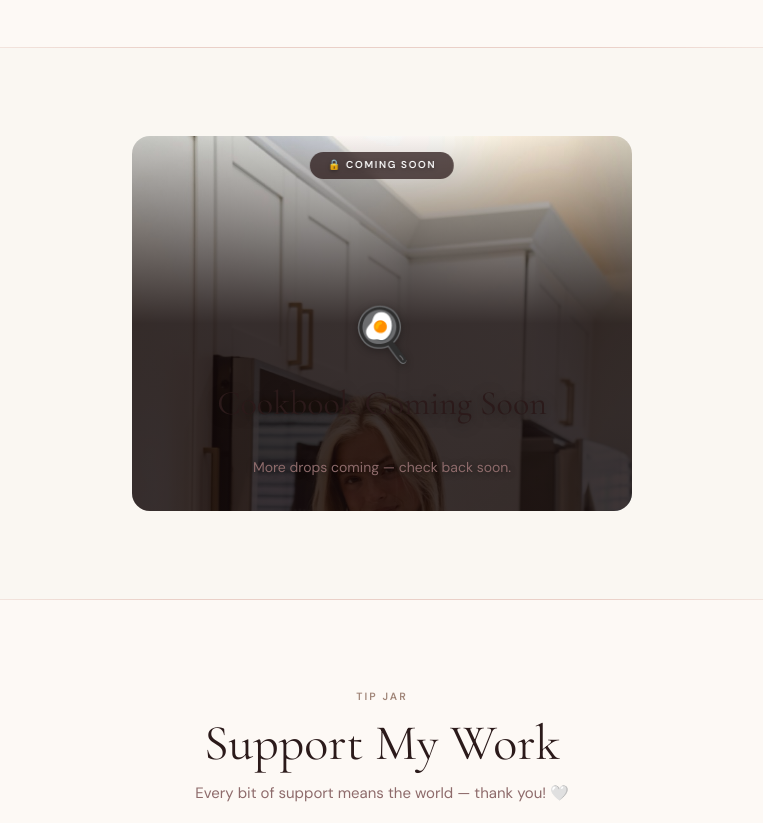
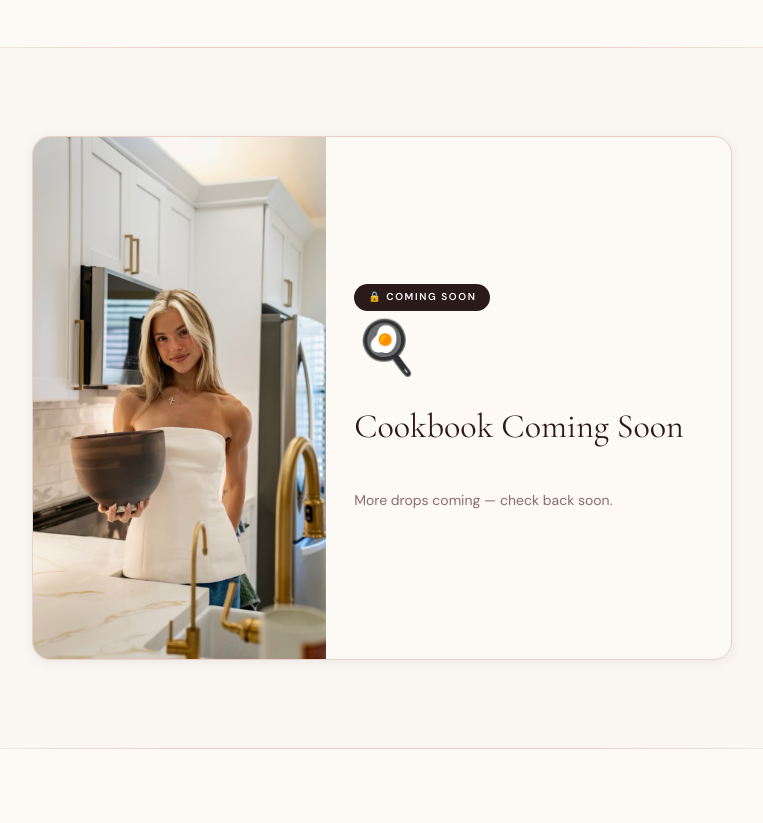
Before and after one commit to samuelotto24-cmyk/Mandi-Bagley-links, a plain HTML site: page index.html in a window 1280 px wide. Shown: the part 3780-4603 px from the top of the page, without its empty margins (258-1021 px from the left). Drawn offline with nearby package versions, Linux system fonts and the light colour scheme.

Commit message:
Cookbook horizontal layout, prices much bigger

```diff
--- a/index.html
+++ b/index.html
@@ -532,7 +532,7 @@
 
     .program-price {
       font-family: var(--serif);
-      font-size: 44px;
+      font-size: clamp(48px, 7vw, 72px);
       font-weight: 600;
       color: var(--rose);
       margin-bottom: 6px;
@@ -694,19 +694,30 @@
       justify-content: center;
     }
 
+    /* Cookbook card — horizontal, photo left, text right */
     .coming-soon-card {
       position: relative;
+      background: var(--warm-white);
+      border: 1.5px solid var(--blush);
       border-radius: var(--r-md);
-      max-width: 500px;
+      max-width: 700px;
       width: 100%;
-      text-align: center;
       overflow: hidden;
+      display: flex;
+      flex-direction: row;
+      align-items: stretch;
+      box-shadow: var(--shadow-sm);
+      transition: box-shadow var(--ease), transform var(--ease);
+    }
+    .coming-soon-card:hover {
+      box-shadow: var(--shadow-md);
+      transform: translateY(-2px);
     }
 
     .coming-soon-photo {
-      width: 100%;
-      aspect-ratio: 4 / 3;
+      flex: 0 0 42%;
       overflow: hidden;
+      background: var(--blush-light);
     }
     .coming-soon-photo img {
       width: 100%;
@@ -718,50 +729,43 @@
     }
     .coming-soon-card:hover .coming-soon-photo img { transform: scale(1.03); }
 
-    /* Text overlaid on top of the photo */
     .coming-soon-body {
-      position: absolute;
-      inset: 0;
+      flex: 1;
       display: flex;
       flex-direction: column;
-      align-items: center;
-      justify-content: flex-end;
+      align-items: flex-start;
+      justify-content: center;
       padding: 32px 28px;
-      background: linear-gradient(to top, rgba(20,10,10,0.82) 50%, transparent 100%);
+      text-align: left;
+      gap: 10px;
     }
 
     .coming-soon-body h3 {
-      color: #fff;
-      font-size: clamp(26px, 4vw, 36px);
-      text-shadow: 0 2px 12px rgba(0,0,0,0.5);
+      color: var(--espresso);
+      font-size: clamp(22px, 3vw, 32px);
     }
     .coming-soon-body .cs-note {
-      color: rgba(255,255,255,0.88);
+      color: var(--text-muted);
       font-size: 14px;
-      margin-top: 8px;
-      text-shadow: 0 1px 6px rgba(0,0,0,0.5);
+      margin-top: 4px;
     }
-    .coming-soon-body .cs-emoji {
-      text-shadow: 0 2px 8px rgba(0,0,0,0.3);
+
+    @media (max-width: 580px) {
+      .coming-soon-card { flex-direction: column; }
+      .coming-soon-photo { flex: none; height: 240px; }
     }
 
     .cs-badge {
-      position: absolute;
-      top: 16px;
-      left: 50%;
-      transform: translateX(-50%);
-      background: rgba(43,26,26,0.75);
+      display: inline-block;
+      background: var(--espresso);
       color: #fff;
       font-size: 10px;
       font-weight: 700;
       letter-spacing: 0.16em;
       text-transform: uppercase;
-      padding: 5px 18px;
+      padding: 5px 14px;
       border-radius: var(--r-pill);
       white-space: nowrap;
-      z-index: 2;
-      backdrop-filter: blur(4px);
-      text-shadow: 0 1px 4px rgba(0,0,0,0.4);
     }
 
     .cs-emoji {
@@ -1237,11 +1241,11 @@
       <div class="inner coming-soon-wrap">
 
         <div class="coming-soon-card fade-up">
-          <span class="cs-badge">🔒 Coming Soon</span>
           <div class="coming-soon-photo">
             <img src="cookbook.jpg" alt="Mandi Bagley in the kitchen" loading="lazy" />
           </div>
           <div class="coming-soon-body">
+            <span class="cs-badge">🔒 Coming Soon</span>
             <span class="cs-emoji" aria-hidden="true">🍳</span>
             <h3>Cookbook Coming Soon</h3>
             <p class="cs-note">More drops coming — check back soon.</p>
```
